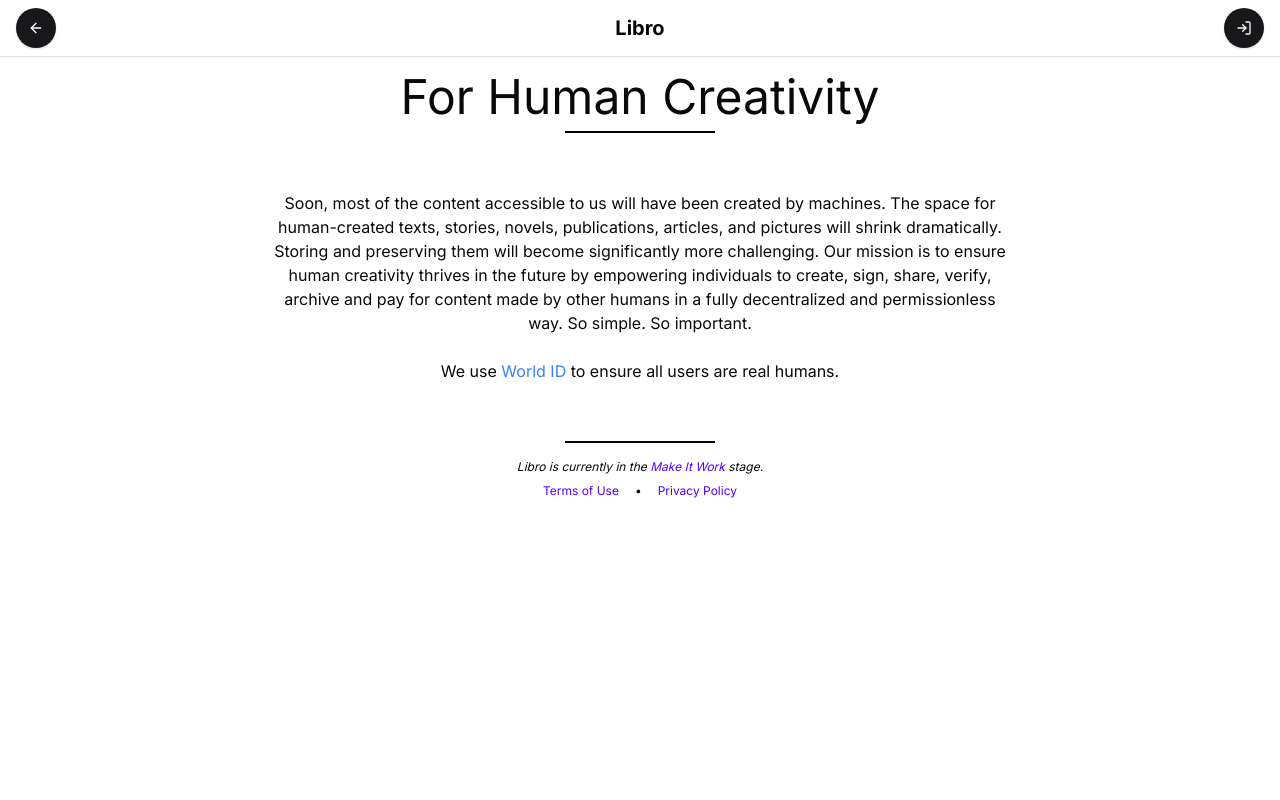
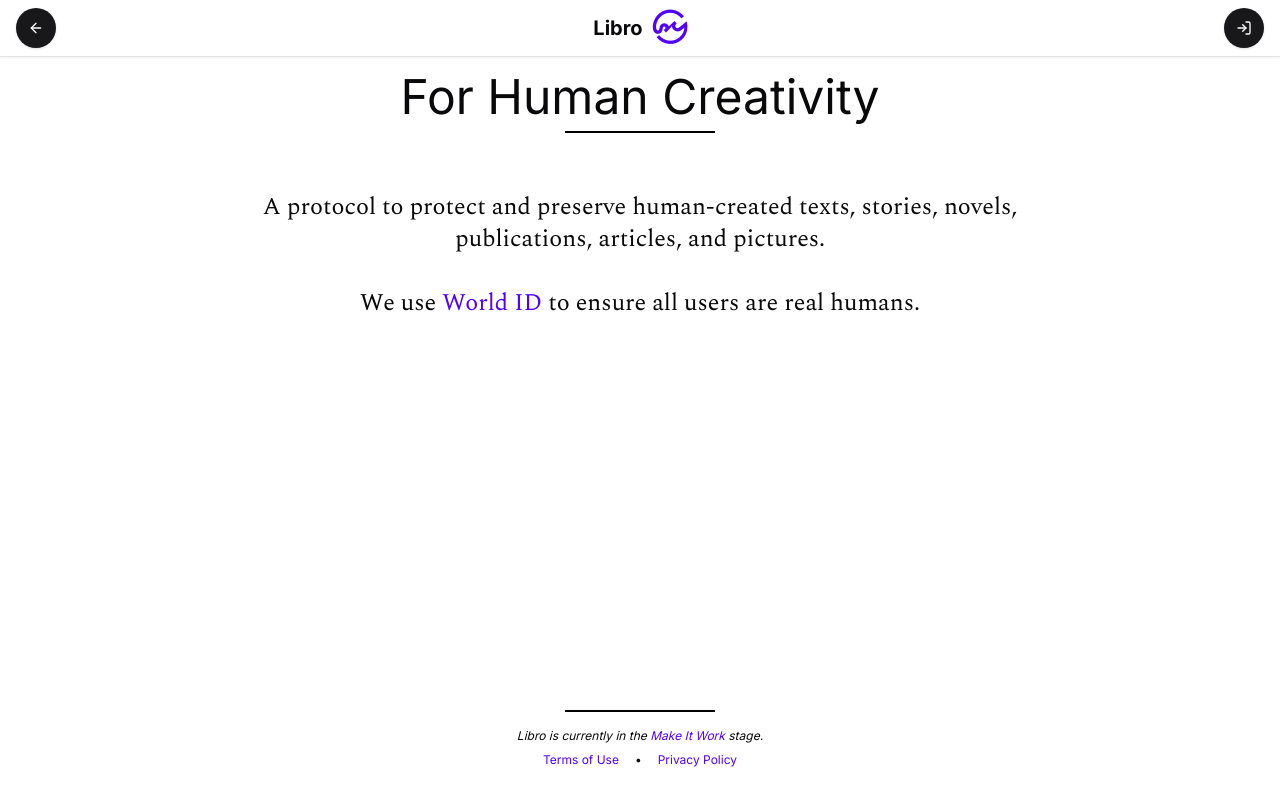
Before and after one commit to gip/libro, a Next.js app: page / in a window 1280 px wide. Built offline with nearby package versions, Linux system fonts and the light colour scheme; no server answers; what @worldcoin/minikit-js would draw is missing.

Commit message:
feat: Formatting (#13)
* feat: Formatting

* feat: Header, footer

```diff
--- a/app/globals.css
+++ b/app/globals.css
@@ -73,3 +73,7 @@
     @apply bg-background text-foreground;
   }
 }
+
+.spectral {
+  font-family: 'Spectral';
+}
--- a/app/layout.tsx
+++ b/app/layout.tsx
@@ -9,7 +9,10 @@
 
 export const metadata: Metadata = {
   title: "Libro",
-  description: "Libro",
+  description: "A protocol to protect and preserve human-created texts, stories, novels, publications, articles, and pictures.",
+  icons: {
+    icon: "/favicon.ico",
+  },
 };
 
 export default function RootLayout({
@@ -30,7 +33,7 @@
         <body className={inter.className}>
           <ErudaProvider>
             <MiniKitProvider>
-              <>{children}</>
+              <div className="min-h-screen flex flex-col">{children}</div>
             </MiniKitProvider>
           </ErudaProvider>
         </body>
--- a/app/page.tsx
+++ b/app/page.tsx
@@ -23,14 +23,15 @@
     </div>
     {status === 'authenticated' && <Feed />}
     {status !== 'authenticated' &&
-      <div className="max-w-3xl mx-auto py-12 px-4 text-center">
-        Soon, most of the content accessible to us will have been created by machines. The space for human-created texts,
+      <div className="max-w-4xl mx-auto py-12 px-4 text-center text-2xl spectral">
+        {/* Soon, most of the content accessible to us will have been created by machines. The space for human-created texts,
         stories, novels, publications, articles, and pictures will shrink dramatically. Storing and preserving them will
         become significantly more challenging. Our mission is to ensure human creativity thrives in the future by empowering
         individuals to create, sign, share, verify, archive and pay for content made by other humans in a fully decentralized
-        and permissionless way. So simple. So important.<br />
+        and permissionless way. So simple. So important.<br /> */}
+        A protocol to protect and preserve human-created texts, stories, novels, publications, articles, and pictures.<br />
         <br />
-        We use <Link href="https://world.org/world-id" className="text-blue-500 hover:underline">World ID</Link> to ensure all users are real humans.
+        We use <Link href="https://world.org/world-id" className="text-blurple hover:underline">World ID</Link> to ensure all users are real humans.
       </div>}
     <Footer />
   </>)
--- a/components/Editor/index.tsx
+++ b/components/Editor/index.tsx
@@ -343,14 +343,14 @@
             )}
           </div>
         ) : (
-          <div className="flex flex-wrap items-center gap-2 mb-4 sm:mb-8 mt-2 ml-1 italic">
+          <div className="flex flex-wrap items-center gap-2 mb-4 sm:mb-8 mt-2 ml-1 italic text-sm">
             {author.map((author, index) => (
               <div key={index} className="flex flex-col items-start gap-1">
                 <div className="">
                   <span>By </span>
-                  <span className="text-blurple">
+                  <NextLink href={`/a/${author.id}`} className="text-blurple hover:underline">
                     {author.name}
-                  </span>
+                  </NextLink>
                   {author.bio && (
                     <span className="ml-1">
                       — {author.bio}
--- a/components/Feed/index.tsx
+++ b/components/Feed/index.tsx
@@ -54,10 +54,10 @@
       <div className="w-[90%] mx-auto">
         <main className="w-full">
           <div className="text-left p-4 flex items-start gap-2">
-            <h2 className="text-2xl font-bold">Drafts</h2>
-            <Link href="/d/new" className="hover:bg-gray-300 bg-gray-200 p-1 rounded-md mt-1">
+            <h2 className="text-2xl font-bold">Your Drafts</h2>
+            {/* <Link href="/d/new" className="hover:bg-gray-300 bg-gray-200 p-1 rounded-md mt-1">
               <Plus size={10} />
-            </Link>
+            </Link> */}
           </div>
           {feedStatus === 'loading' &&
               <FeedLoading />}
--- a/components/Footer/index.tsx
+++ b/components/Footer/index.tsx
@@ -1,13 +1,15 @@
 import { Divider } from "../Divider";
 
-export const Footer = () => <>
+export const Footer = () => (
+  <footer className="mt-auto mb-8">
     <Divider />
     <div className="text-center mt-4 text-xs">
-    <div><i>Libro is currently in the <a href="https://www.perplexity.ai/search/what-the-make-it-work-stage-wh-2iYhHhS4T9CCGkfezjDqwA" className="text-blurple hover:underline">Make It Work</a> stage.</i></div>
+      <div><i>Libro is currently in the <a href="/p/2" className="text-blurple hover:underline">Make It Work</a> stage.</i></div>
       <div className="mt-2">
         <a href="/terms" className="text-blurple hover:underline">Terms of Use</a>
         <span className="mx-4">•</span>
         <a href="/privacy" className="text-blurple hover:underline">Privacy Policy</a>
       </div>
     </div>
-</>
+  </footer>
+)
--- a/components/Header/index.tsx
+++ b/components/Header/index.tsx
@@ -33,7 +33,10 @@
         )}
         <div className="flex-1 flex justify-center">
           <Link href="/" passHref>
-            <h1 className="text-xl font-bold cursor-pointer">Libro</h1>
+            <h1 className="text-xl font-bold cursor-pointer flex items-center">
+              Libro
+              <div style={{ display: 'inline-block', transform: 'rotate(50deg)', marginLeft: '0.5rem' }} className="text-blurple text-4xl">〄</div>
+            </h1>
           </Link>
         </div>
         <div className="flex items-center">
--- a/components/Publication/index.tsx
+++ b/components/Publication/index.tsx
@@ -13,7 +13,7 @@
 
   return (
     <div className="w-[96%] mx-auto space-y-4 py-4">
-      <div className="text-xs text-muted-foreground text-center">
+      {/* <div className="text-xs text-muted-foreground text-center">
         Signed by <Link href={`${process.env.NEXT_PUBLIC_APP_URL}/a/${authors[0].id}`} className="underline hover:text-primary">{authors[0].name}</Link> {timeAgo(publication.publication_date)}. <br />
         Proof of authorship can be {proofLink ? (
           <Link href={proofLink} className="underline hover:text-primary">
@@ -22,7 +22,7 @@
         ) : (
           'verified'
         )} independently.
-      </div>
+      </div> */}
         <Editor authors={authors}
               initialContent={content}
               initialTitle={publication.publication_title}
```
Also changed, not shown: 1 other file (tests, documents, lock files or other folders). Lines whose indentation alone changed are shown as unchanged.
